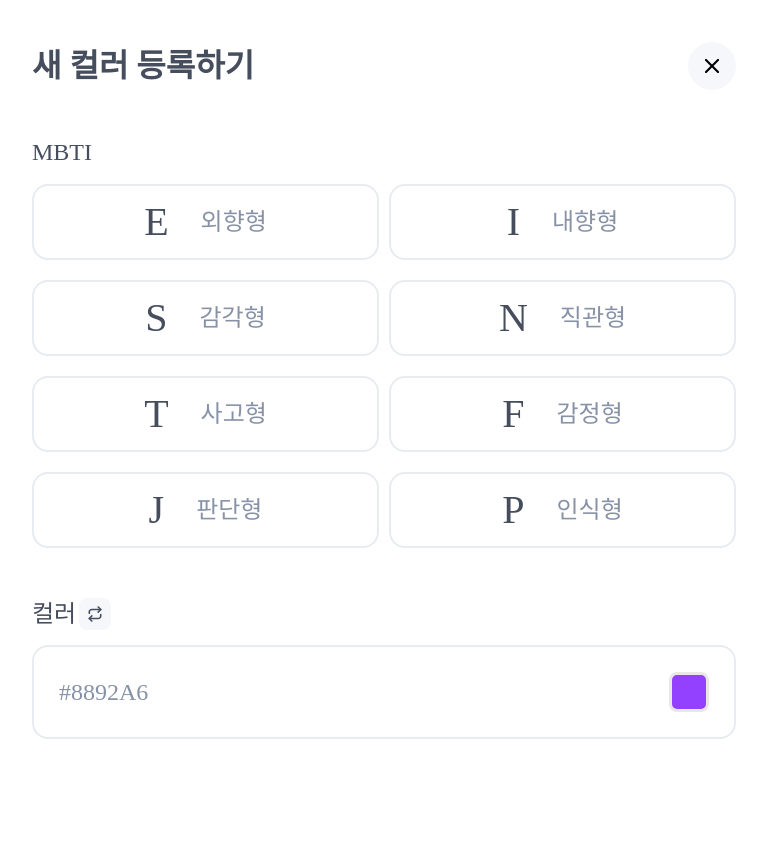
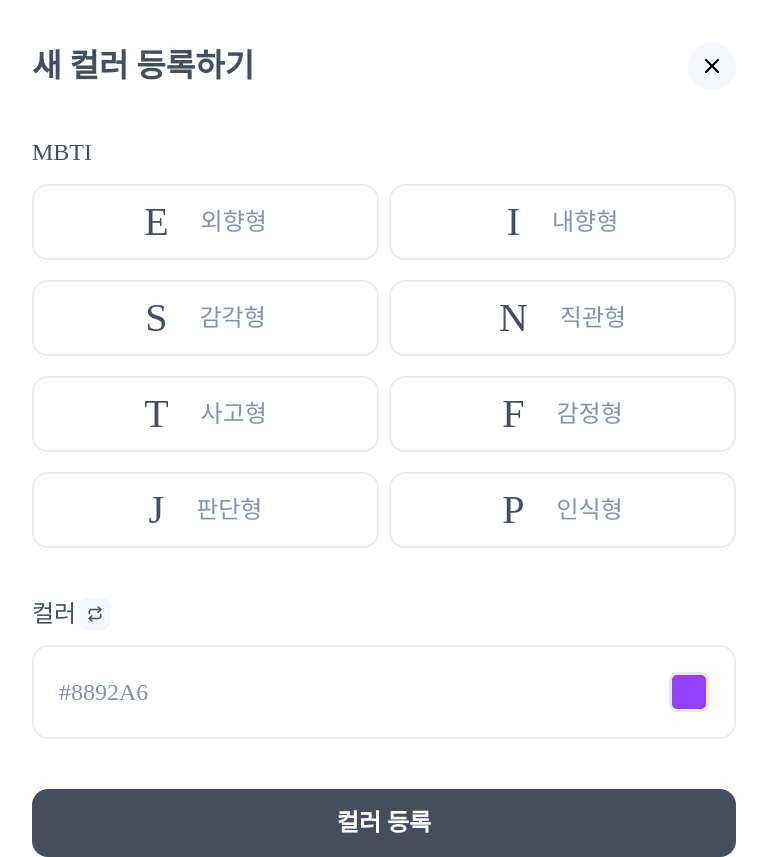
Before and after one commit to gibeom0218/mbticolor, a React (Create React App) app: page /assignColor in a window 1280 px wide. Shown: the whole page, without its empty margins (256-1023 px from the left). Before the commit the page ends 800 px from the top, so only its background shows below. Built offline with nearby package versions, Linux system fonts and the light colour scheme.

Commit message:
feat : 컬러 등록 버튼 디자인

```diff
--- /dev/null
+++ b/src/components/AssignColorButton.tsx
@@ -0,0 +1,11 @@
+const AssignColorButton = () => {
+  return (
+    <button
+      type="button"
+      className="flex px-[22px] py-[22px] justify-center items-center rounded-[16px] bg-[#464E5E] text-[24px] font-bold text-white"
+    >
+      컬러 등록
+    </button>
+  );
+};
+export default AssignColorButton;
--- a/src/pages/AssignColorPage.tsx
+++ b/src/pages/AssignColorPage.tsx
@@ -1,13 +1,15 @@
+import AssignColorButton from '../components/AssignColorButton';
 import AssignColorHeader from '../components/AssignColorHeader';
 import ColorSelectContent from '../components/ColorSelectContent';
 import MbtiSelectContent from '../components/MbtiSelectContent';
 
 const AssignColorPage = () => {
   return (
-    <div className="flex flex-col px-[24px] py-[42px] tablet:px-[288px] gap-[50px]">
+    <div className="flex flex-col h-screen px-[24px] py-[42px] tablet:px-[288px] gap-[50px]">
       <AssignColorHeader />
       <MbtiSelectContent />
       <ColorSelectContent />
+      <AssignColorButton />
     </div>
   );
 };
```
